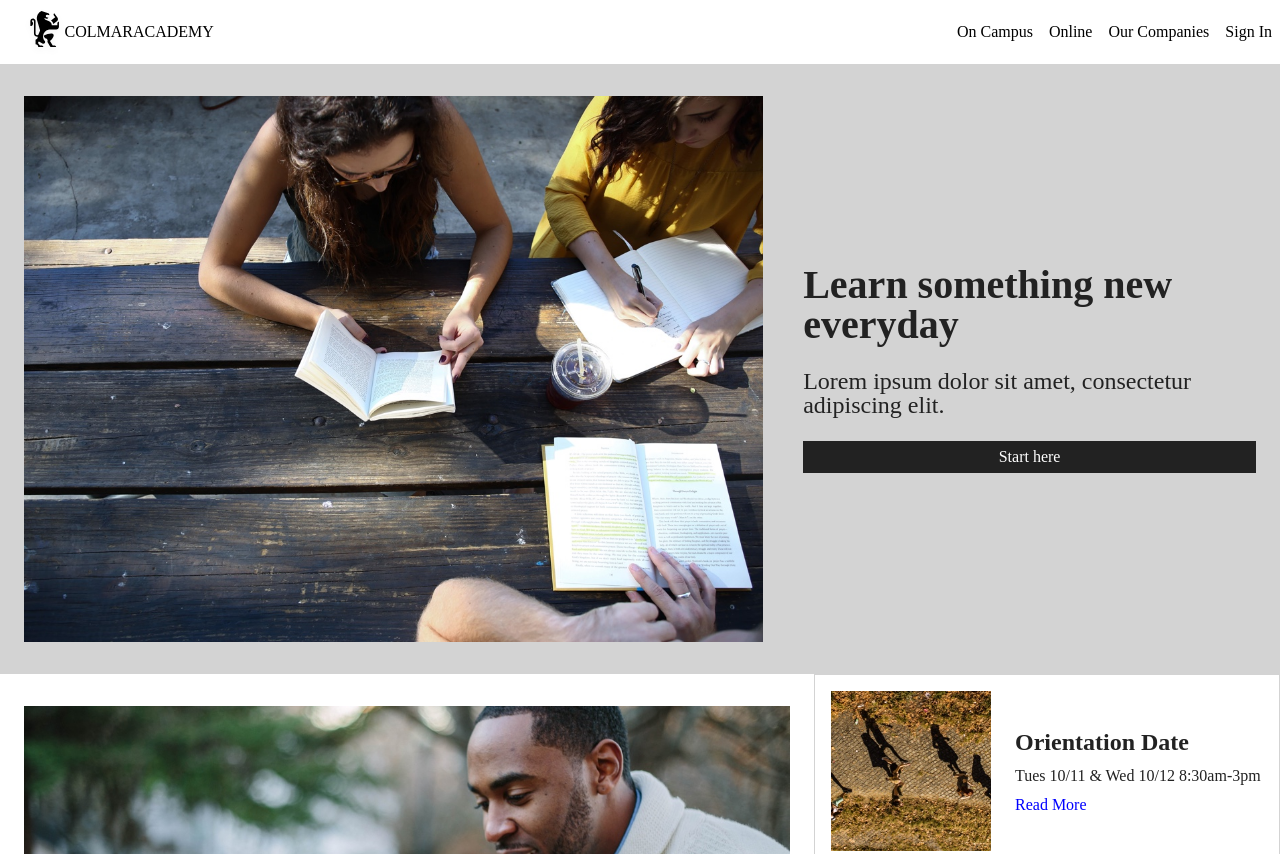
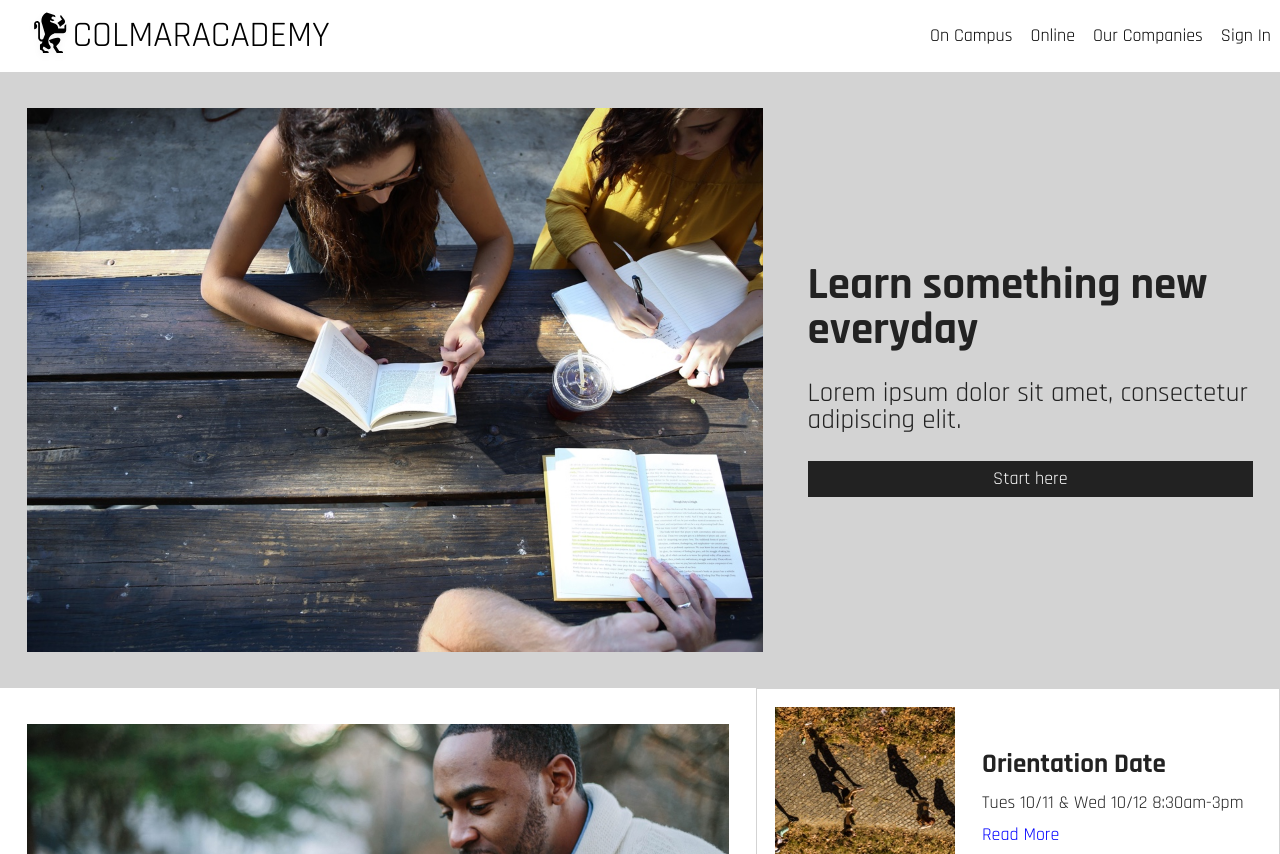
Before and after one commit to misskelly/colmar, a plain HTML site: page index.html in a window 1280 px wide. Shown: the top 854 px of the page. Drawn offline with Linux system fonts and the light colour scheme.

Commit message:
font update

```diff
--- a/index.html
+++ b/index.html
@@ -4,6 +4,7 @@
     <meta charset="utf-8">
     <title>Colmar Academy</title>
     <link rel="stylesheet" href="./resources/css/reset.css">
+    <link href="https://fonts.googleapis.com/css?family=Rajdhani:400,700" rel="stylesheet">
     <link rel="stylesheet" type="text/css" href="https://maxcdn.bootstrapcdn.com/font-awesome/4.7.0/css/font-awesome.css">
     <link rel="stylesheet" href="./resources/css/style.css">
 
--- a/resources/css/style.css
+++ b/resources/css/style.css
@@ -2,8 +2,9 @@
 
 html,
 body {
-  font-size: 16px;
+  font-size: 18px;
   color: #222222;
+  font-family: 'Rajdhani', sans-serif;
 }
 
 .image-container {
@@ -43,7 +44,7 @@ header .content {
 
 header .content .logo {
   display: flex;
-  font-size: 1rem;
+  font-size: 2rem;
   align-items: center;
 }
 
```
